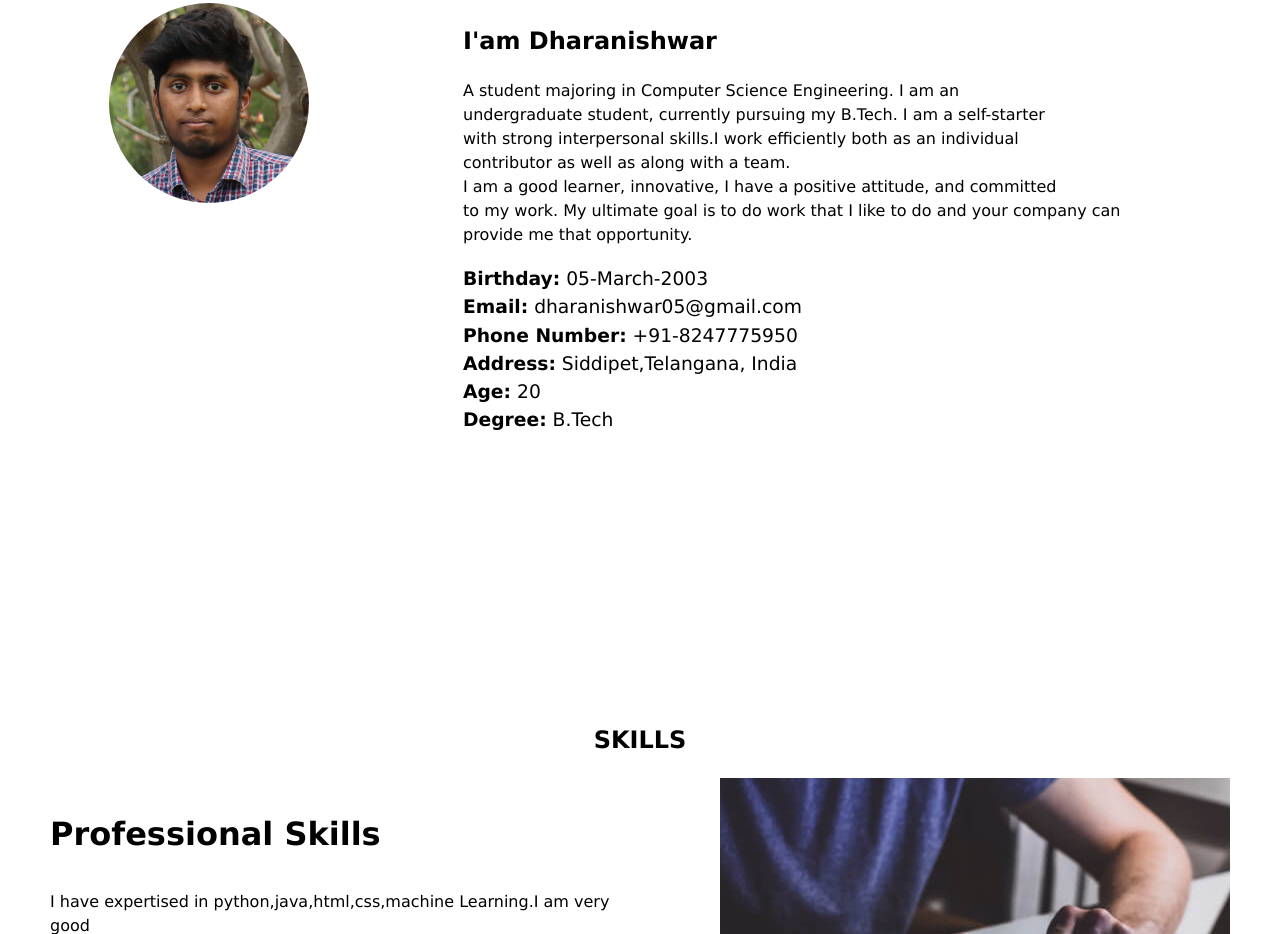
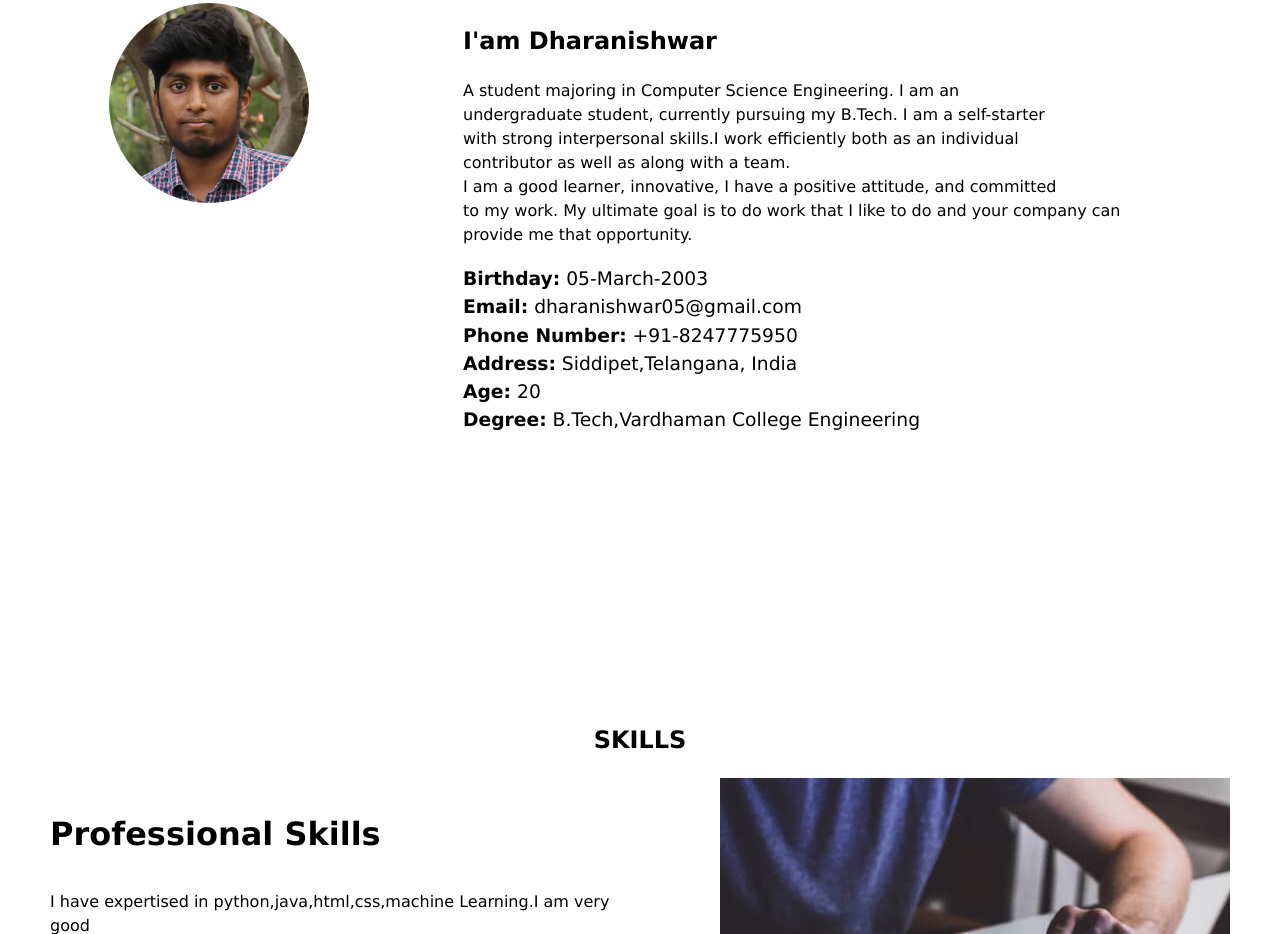
Before and after one commit to dharanish-05/portfolio, a plain HTML site: page index.html in a window 1280 px wide. Shown: the part 893-1827 px from the top of the page. Drawn offline with Linux system fonts and the light colour scheme; a script that the page names is missing.

Commit message:
Portfolio

```diff
--- a/index.html
+++ b/index.html
@@ -49,7 +49,7 @@
                         <b>Phone Number:</b> +91-8247775950<br>
                         <b>Address:</b> Siddipet,Telangana, India<br>
                         <b>Age:</b> 20<br>
-                        <b>Degree:</b> B.Tech</h4>
+                        <b>Degree:</b> B.Tech,Vardhaman College Engineering</h4>
                 </div>
             </div>
         </section>
```
